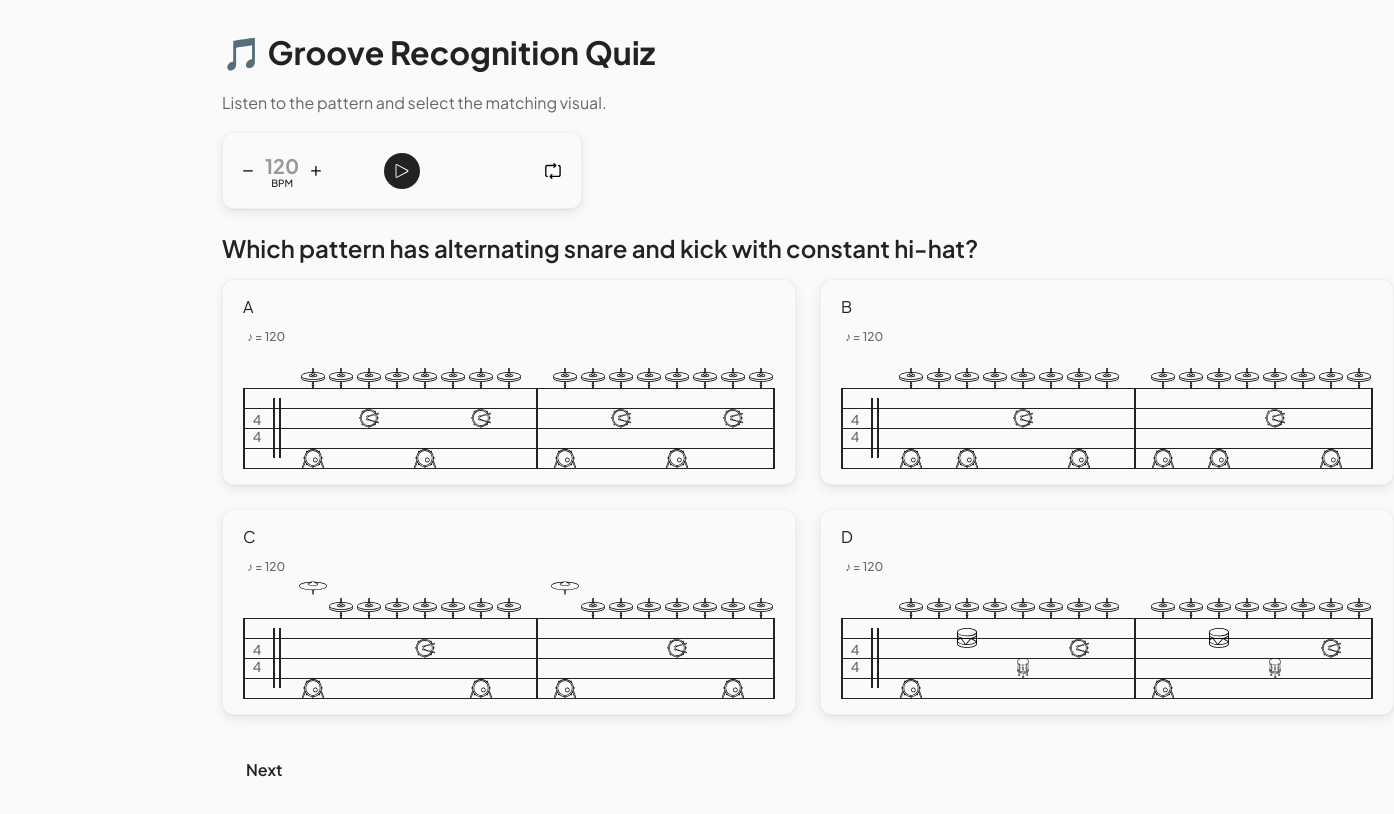
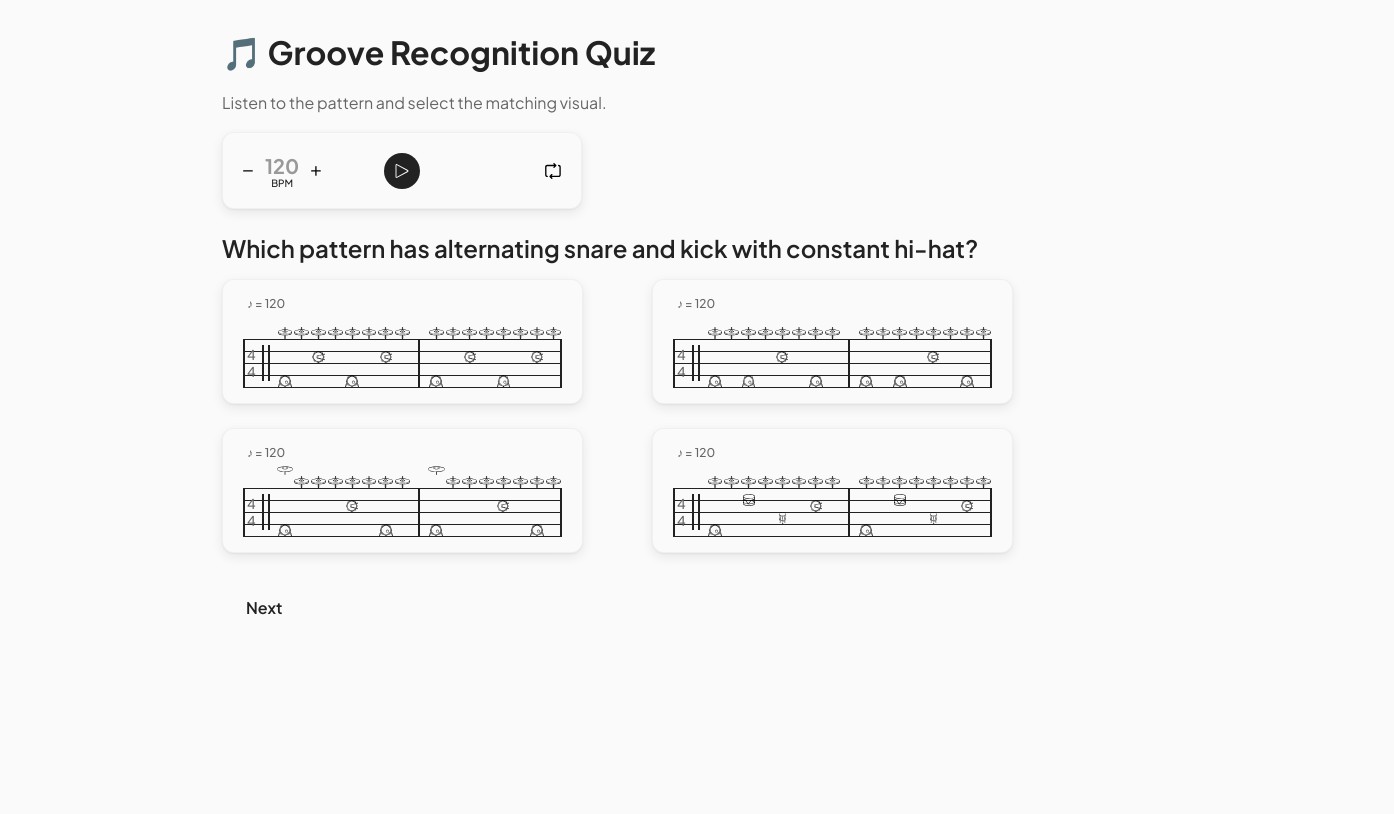
Before and after one commit to w-gluza/ghostnote, a Next.js app: page /quiz in a window 1280 px wide. Shown: the top 814 px of the page, 1394 px wide, since content can reach past the window. Built offline with nearby package versions, Linux system fonts and the light colour scheme.

Commit message:
styling pattern and musicstaff

```diff
--- a/app/common/MusicStaff/MusicStaff.module.css
+++ b/app/common/MusicStaff/MusicStaff.module.css
@@ -13,7 +13,7 @@
   display: grid;
   /* 5 lines × 3 rows + 2 extra above/ 1 below */
   grid-template-rows: repeat(14, var(--row-height));
-  grid-template-columns: repeat(19, 28px);
+  grid-template-columns: repeat(19, var(--note-width));
   height: calc(var(--row-height) * 12);
   width: 100%;
   background-color: var(--color-white);
--- a/app/common/MusicStaff/MusicStaff.tsx
+++ b/app/common/MusicStaff/MusicStaff.tsx
@@ -11,16 +11,19 @@ interface MusicStaffProps {
   pattern: Array<[MidiNoteValue, VelocityValue][]>;
   tempo: number;
   timeSignature: [number, number]; // e.g., "4/4", "6/8"
+  label?: string;
 }
 
-const MusicStaff: React.FC<MusicStaffProps> = ({
+const MusicStaff = ({
   pattern,
   tempo,
   timeSignature,
-}) => {
+  label,
+}: MusicStaffProps) => {
   return (
     <div className={styles.wrapper}>
       <div className={styles.meta}>
+        {label && <span>{label}</span>}
         <span>♪ = {tempo}</span>
       </div>
 
--- a/app/common/PatternCard/PatternCard.module.css
+++ b/app/common/PatternCard/PatternCard.module.css
@@ -14,6 +14,7 @@
   display: flex;
   flex-direction: column;
   gap: 12px;
+  width: max-content;
 }
 
 .card:hover {
--- a/app/common/PatternCard/PatternCard.tsx
+++ b/app/common/PatternCard/PatternCard.tsx
@@ -23,7 +23,6 @@ const PatternCard = ({
       aria-label={`Select pattern ${label}`}
       onClick={onSelect}
     >
-      <div className={styles.label}>{label}</div>
       {children}
     </div>
   );
--- a/app/styles/globals.css
+++ b/app/styles/globals.css
@@ -22,7 +22,7 @@
   --color-gray-50: #fcfcfc;
   --color-white: #fafafa;
 
-  --row-height: 10px;
+  --row-height: 6px;
   --note-height: calc(var(--row-height) * 2);
   --note-width: calc(var(--note-height) * 1.4);
 }
```
